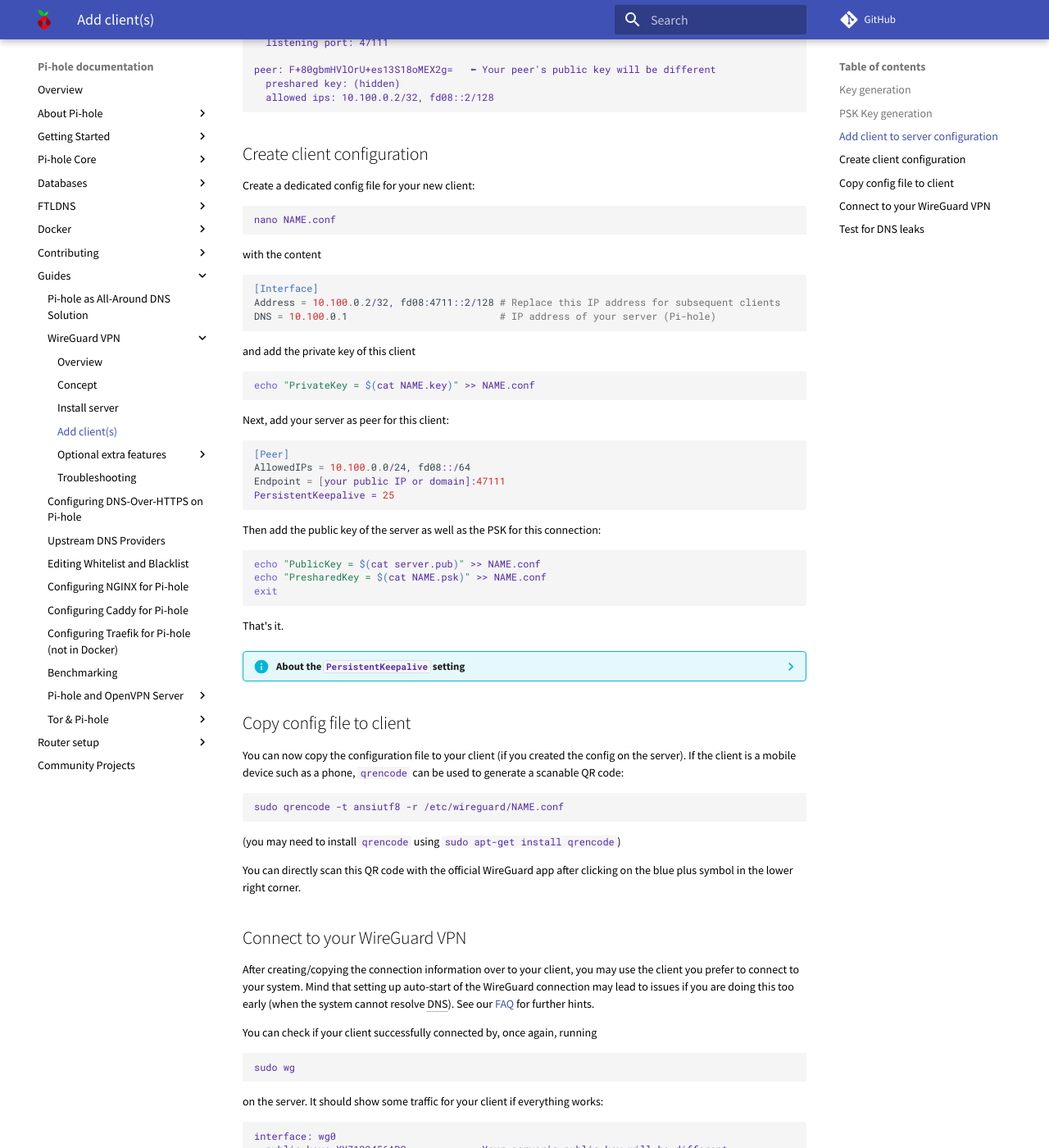
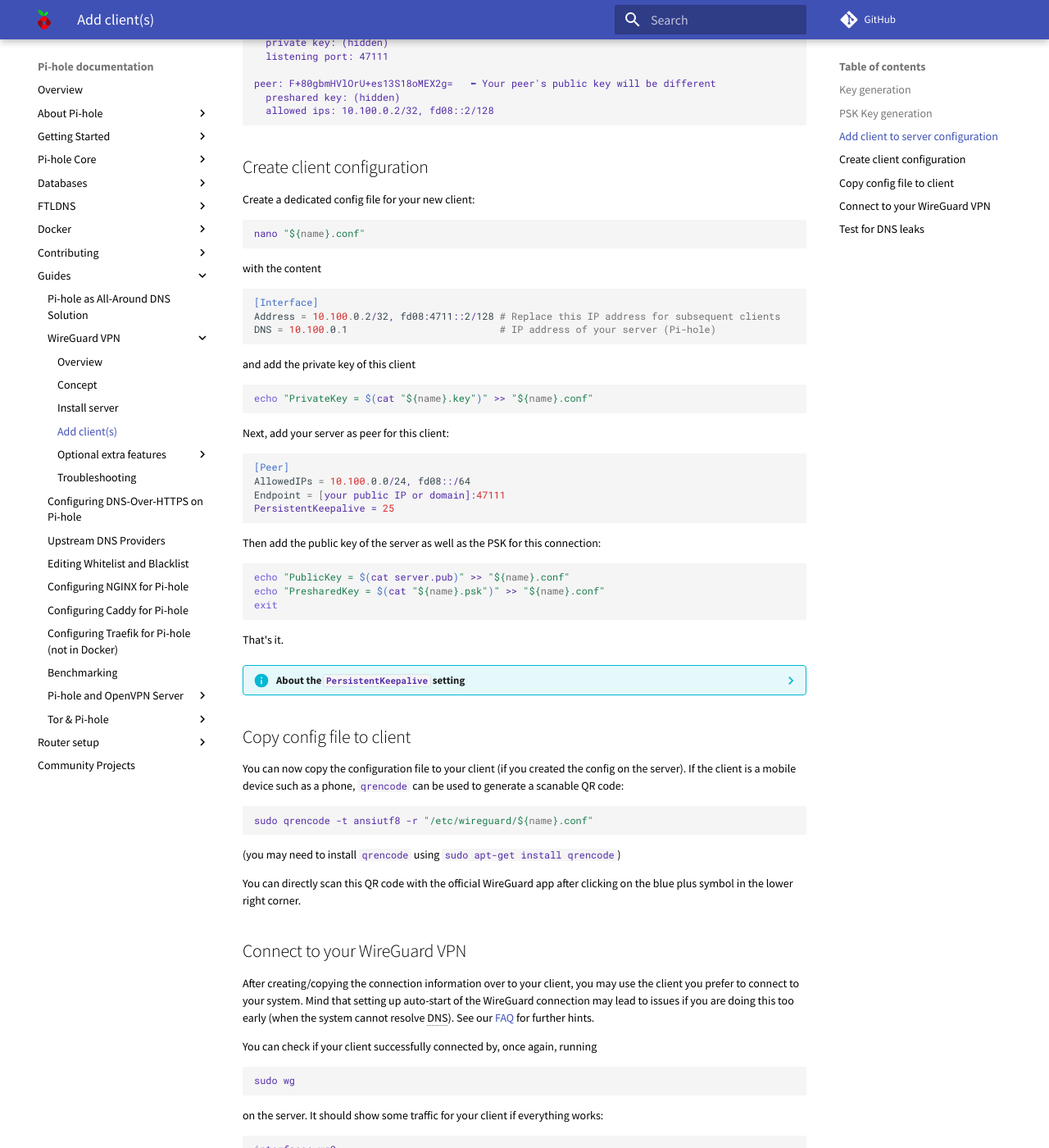
Before and after one commit to pi-hole/docs, an MkDocs documentation site: the page built from docs/guides/wireguard/client.md, in a window 1280 px wide and 1400 px high, scrolled down 1547 px. Shown: the whole window at 82% size. Built offline with MkDocs 1.6.1 and Material for MkDocs 9.7.7, drawn with Linux system fonts in a browser that asks for light colours; comment, search, counter and statistics services are not loaded; some of the changed text lies outside the part shown.

````diff
--- a/docs/guides/wireguard/client.md
+++ b/docs/guides/wireguard/client.md
@@ -20,7 +21,7 @@ wg genkey | tee NAME.key | wg pubkey > NAME.pub
 We furthermore recommend generating a pre-shared key (PSK) in addition to the keys above. This adds an additional layer of symmetric-key cryptography to be mixed into the already existing public-key cryptography and is mainly for post-quantum resistance. A pre-shared key should be generated for each peer pair and *should not be reused*.
 
 ``` bash
-wg genpsk > NAME.psk
+wg genpsk > "${name}.psk"
 ```
 
 ## Add client to server configuration
@@ -29,8 +30,8 @@ Add the new client by running the command:
 
 ``` bash
 echo "[Peer]" >> /etc/wireguard/wg0.conf
-echo "PublicKey = $(cat NAME.pub)" >> /etc/wireguard/wg0.conf
-echo "PresharedKey = $(cat NAME.psk)" >> /etc/wireguard/wg0.conf
+echo "PublicKey = $(cat "${name}.pub")" >> /etc/wireguard/wg0.conf
+echo "PresharedKey = $(cat "${name}.psk")" >> /etc/wireguard/wg0.conf
 echo "AllowedIPs = 10.100.0.2/32, fd08:4711::2/128" >> /etc/wireguard/wg0.conf
 ```
 
@@ -86,7 +87,7 @@ peer: F+80gbmHVlOrU+es13S18oMEX2g=   ⬅ Your peer's public key will be differen
 Create a dedicated config file for your new client:
 
 ``` bash
-nano NAME.conf
+nano "${name}.conf"
 ```
 
 with the content
@@ -100,7 +101,7 @@ DNS = 10.100.0.1                          # IP address of your server (Pi-hole)
 and add the private key of this client
 
 ``` bash
-echo "PrivateKey = $(cat NAME.key)" >> NAME.conf
+echo "PrivateKey = $(cat "${name}.key")" >> "${name}.conf"
 ```
 
 Next, add your server as peer for this client:
@@ -115,8 +116,8 @@ PersistentKeepalive = 25
 Then add the public key of the server as well as the PSK for this connection:
 
 ``` bash
-echo "PublicKey = $(cat server.pub)" >> NAME.conf
-echo "PresharedKey = $(cat NAME.psk)" >> NAME.conf
+echo "PublicKey = $(cat server.pub)" >> "${name}.conf"
+echo "PresharedKey = $(cat "${name}.psk")" >> "${name}.conf"
 exit
 ```
 
@@ -140,7 +141,7 @@ That's it.
 You can now copy the configuration file to your client (if you created the config on the server). If the client is a mobile device such as a phone, `qrencode` can be used to generate a scanable QR code:
 
 ``` bash
-sudo qrencode -t ansiutf8 -r /etc/wireguard/NAME.conf
+sudo qrencode -t ansiutf8 -r "/etc/wireguard/${name}.conf"
 ```
 
 (you may need to install `qrencode` using `sudo apt-get install qrencode`)
````
Also changed, not shown: other parts of docs/guides/wireguard/client.md (+2 -1 lines).
